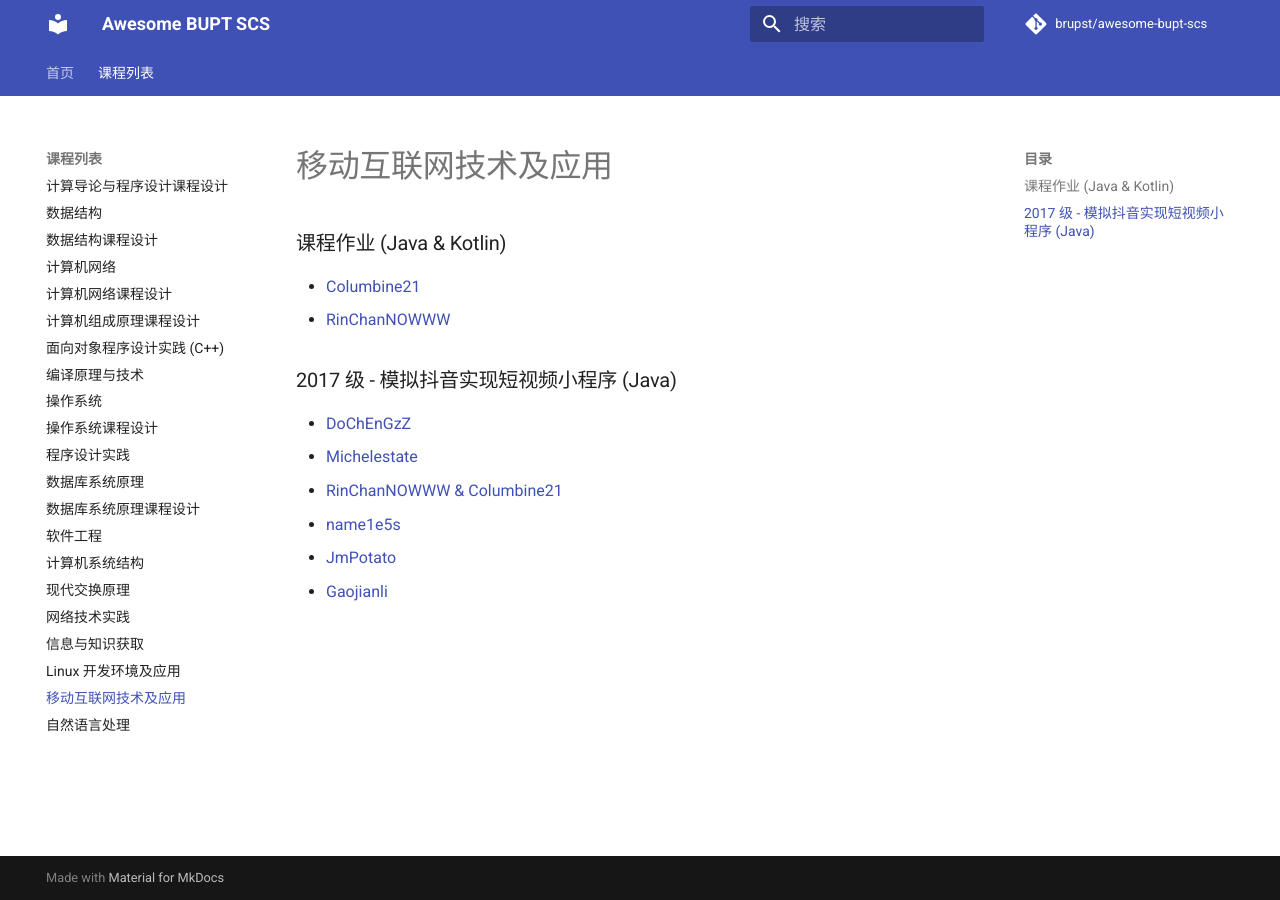
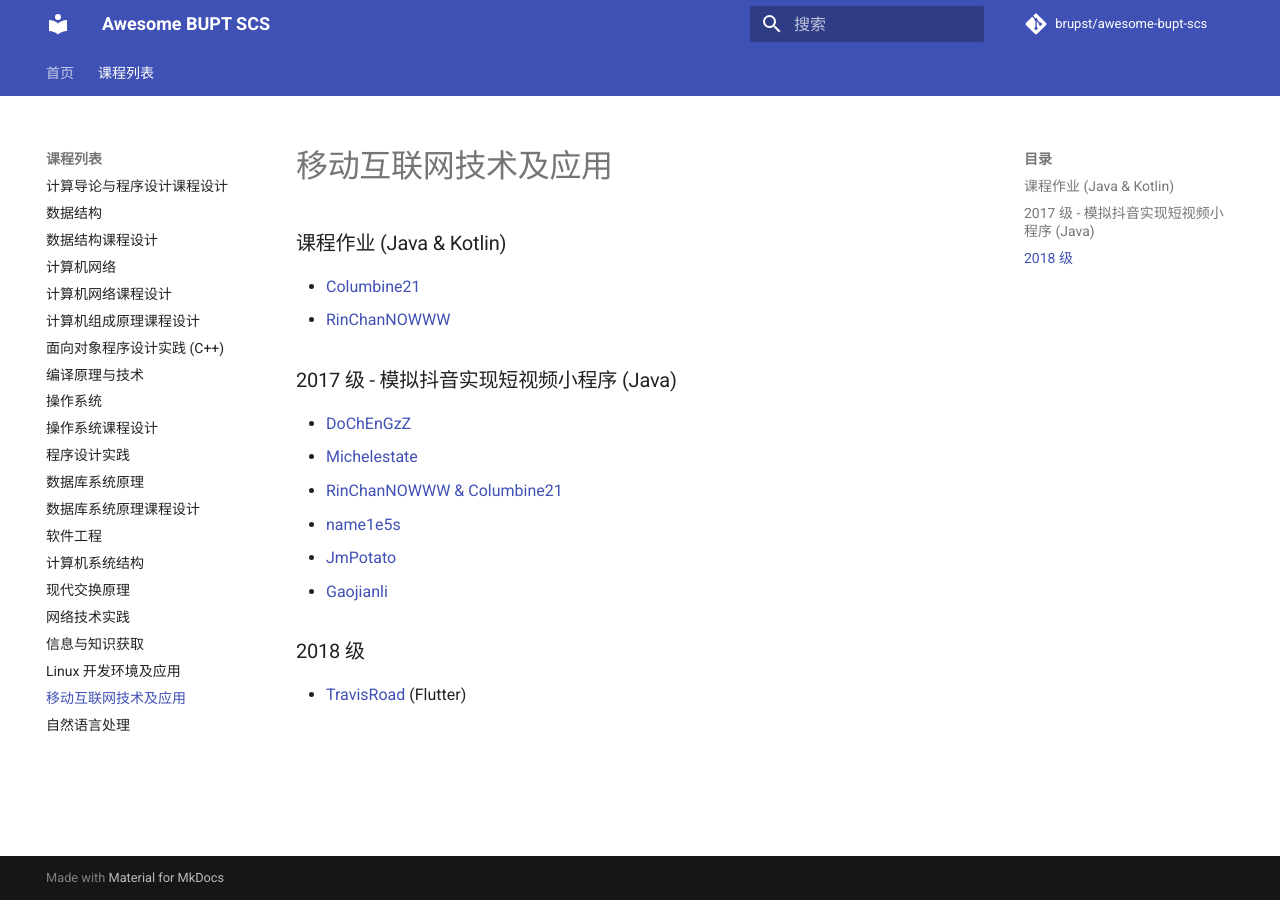
Before and after one commit to brupst/awesome-bupt-scs, an MkDocs documentation site: the page built from projects/Mobile-Internet-Technology-and-Application.md, in a window 1280 px wide. Built offline with MkDocs 1.6.1 and Material for MkDocs 9.7.7, drawn with Linux system fonts in a browser that asks for light colours; comment, search, counter and statistics services are not loaded.

Commit message:
add chwazi in projects\Mobile-Internet-Technology-and-Application.md (#22)

```diff
--- a/projects/Mobile-Internet-Technology-and-Application.md
+++ b/projects/Mobile-Internet-Technology-and-Application.md
@@ -13,3 +13,7 @@
 * [name1e5s](https://github.com/kuso-kodo/Final)
 * [JmPotato](https://github.com/JmPotato/ikkott)
 * [Gaojianli](https://github.com/Gaojianli/YATT)
+
+### 2018 级
+
+* [TravisRoad](https://github.com/TravisRoad/Chwazi) (Flutter)
```
